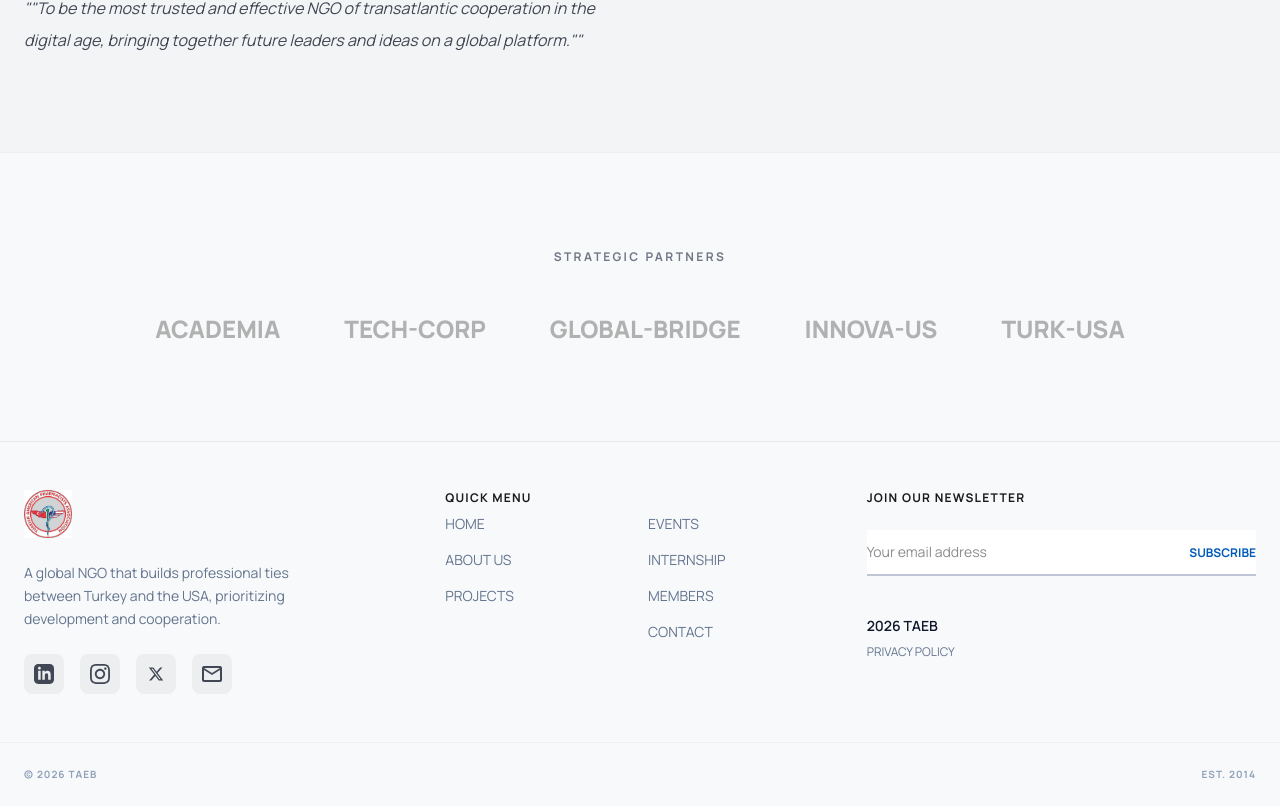
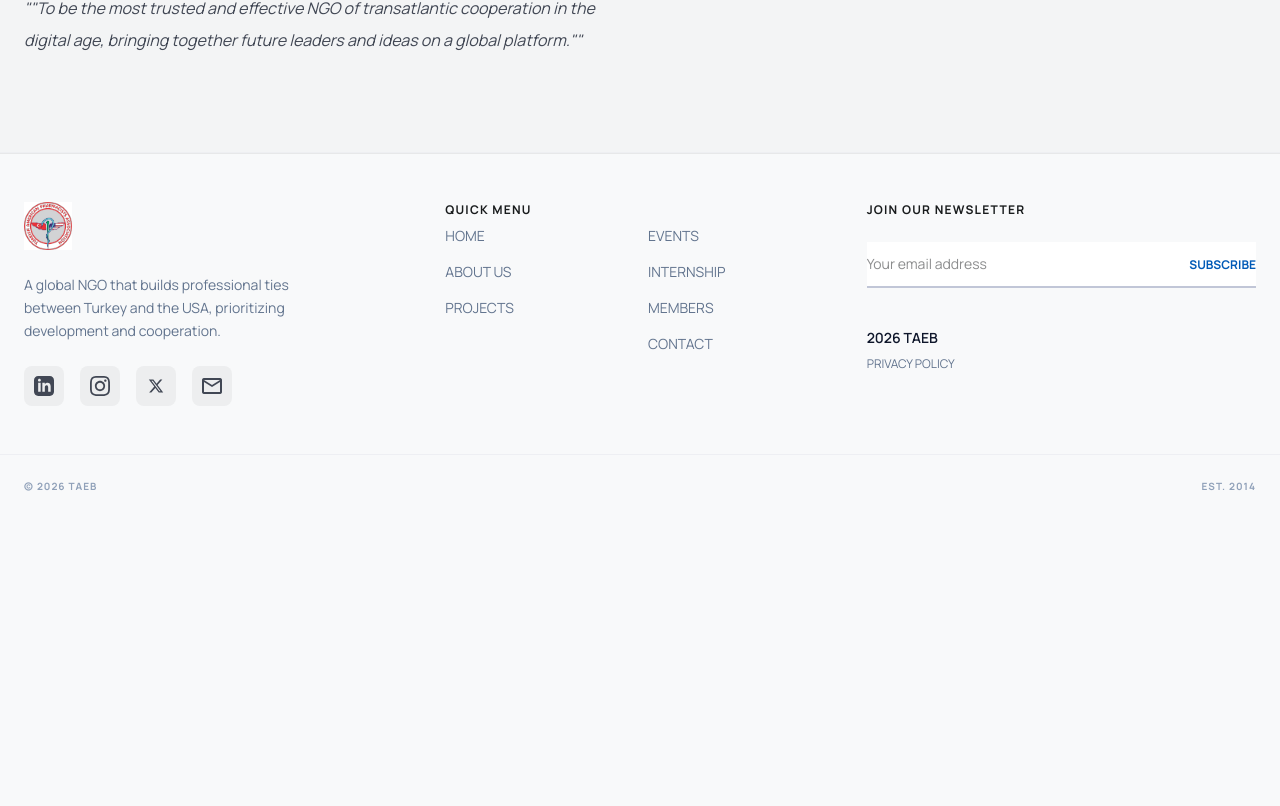
Before and after one commit to bulutmuf/taeb, a React (Vite) app: page /about in a window 1280 px wide. Shown: the part 2661-3467 px from the top of the page. After the commit the page ends 3179 px from the top, so only its background shows below. Built offline with nearby package versions, Linux system fonts and the light colour scheme.

Commit message:
chore: remove strategic partners section

```diff
--- a/src/pages/About.tsx
+++ b/src/pages/About.tsx
@@ -127,16 +127,7 @@ export default function About() {
         </div>
       </section>
 
-      <section className="py-24 bg-surface">
-        <div className="max-w-7xl mx-auto px-6 text-center">
-          <p className="text-xs font-bold tracking-[0.2em] text-outline mb-12 uppercase">{t("about.partners")}</p>
-          <div className="flex flex-wrap justify-center gap-16 grayscale opacity-40 hover:grayscale-0 hover:opacity-100 transition-all duration-500">
-            {["ACADEMIA", "TECH-CORP", "GLOBAL-BRIDGE", "INNOVA-US", "TURK-USA"].map((name) => (
-              <div key={name} className="font-black text-2xl text-on-surface-variant cursor-pointer">{name}</div>
-            ))}
-          </div>
-        </div>
-      </section>
+
     </>
   );
 }
```
